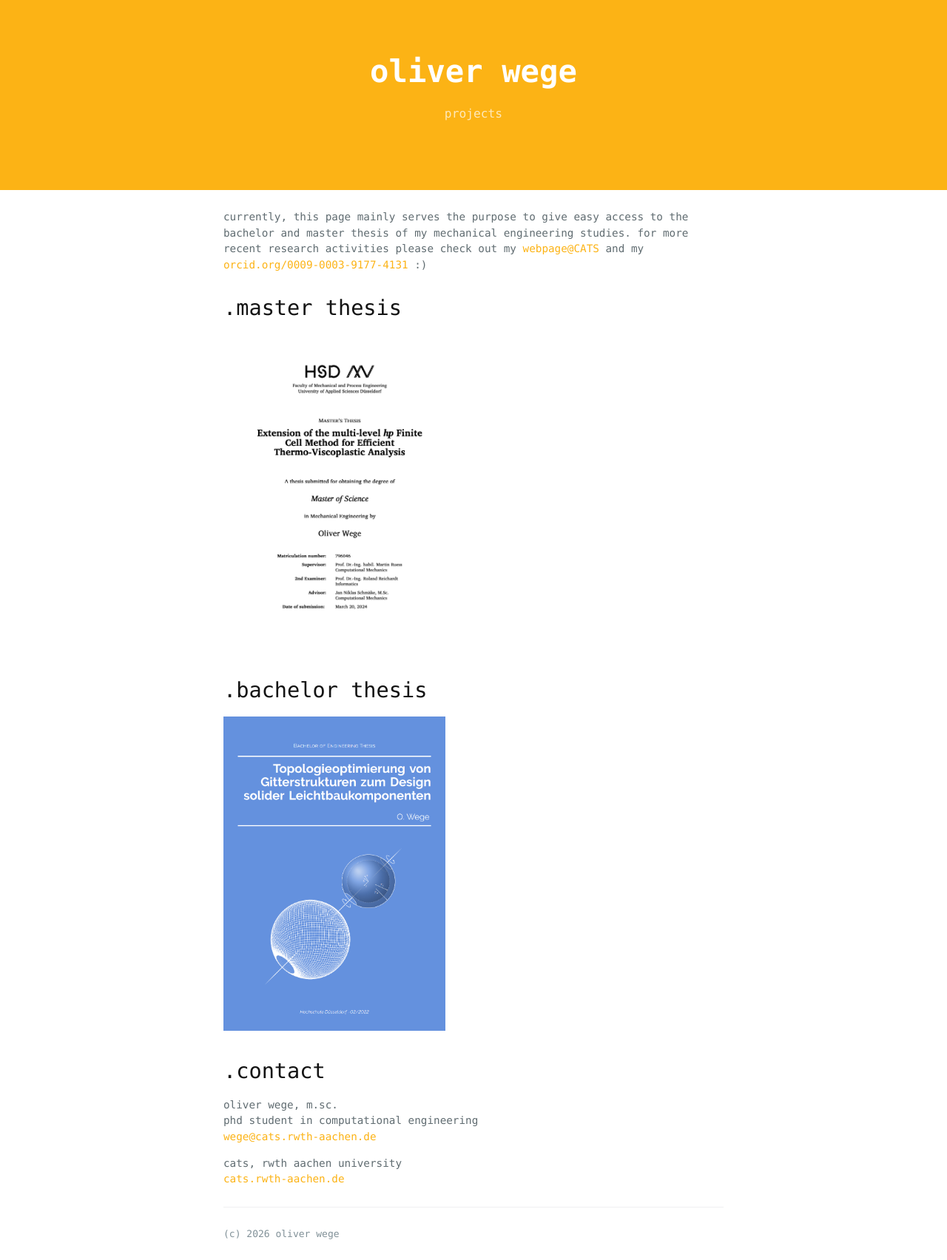
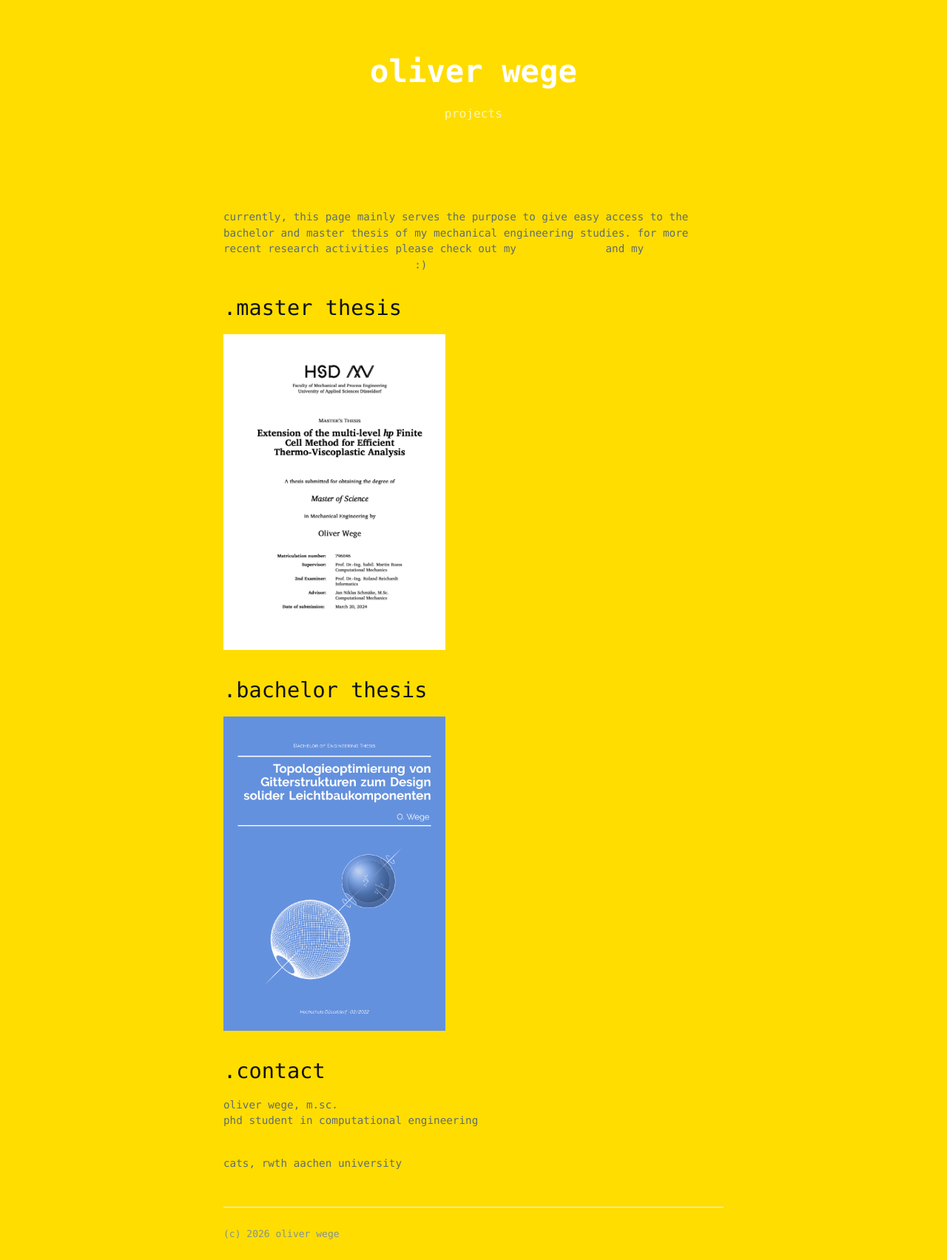
Before and after one commit to olwege/olwege.github.io, a Jekyll site: the page built from index.md, in a window 1280 px wide. Shown: the whole page at 74% size. Built offline with Jekyll 4.4.1, drawn with Linux system fonts in a browser that asks for light colours.

Commit message:
minor changes

```diff
--- a/_layouts/default.html
+++ b/_layouts/default.html
@@ -12,15 +12,14 @@
     <link href="https://fonts.googleapis.com/css2?family=Red+Hat+Mono:wght@400&display=swap" rel="stylesheet"> -->
 
     <meta name="viewport" content="width=device-width, initial-scale=1">
-    <meta name="theme-color" content="#FCB315">
+    <meta name="theme-color" content="#FFDD00">
     <meta name="apple-mobile-web-app-status-bar-style" content="black-translucent">
     <link rel="stylesheet" href="{{ '/assets/css/style.css?v=' | append: site.github.build_revision | relative_url }}">
     {% include head-custom.html %}
   </head>
   <body>
-    <a id="skip-to-content" href="#content">Skip to the content.</a>
 
-    <header class="page-header" role="banner">
+    <header class="page-header">
       <h1 class="project-name">{{ page.title | default: site.title | default: site.github.repository_name }}</h1>
       <h2 class="project-tagline">{{ page.description | default: site.description | default: site.github.project_tagline }}</h2>
       {% if site.github.is_project_page %}
--- a/_sass/jekyll-theme-cayman.scss
+++ b/_sass/jekyll-theme-cayman.scss
@@ -34,6 +34,7 @@
   font-size: 16px;
   line-height: 1.5;
   color: $body-text-color;
+  background-color: #FFDD00;
 }
 
 #skip-to-content {
@@ -108,7 +109,6 @@
 }
 
 .page-header {
-  top: 0;
   color: $header-heading-color;
   text-align: center;
   background-color: $header-bg-color;
--- a/_sass/variables.scss
+++ b/_sass/variables.scss
@@ -4,13 +4,13 @@
 
 // Headers
 $header-heading-color: #fff !default;
-$header-bg-color: #FCB315!default;
-$header-bg-color-secondary: #FCB315 !default;
+$header-bg-color: #FFDD00!default;
+$header-bg-color-secondary: #FFDD00 !default;
 
 // Text
 $section-headings-color: #131313 !default;
 $body-text-color: #606c71 !default;
-$body-link-color: #FCB315 !default;
+$body-link-color: #FFDD00 !default;
 $blockquote-text-color: #819198 !default;
 
 // Code
```
